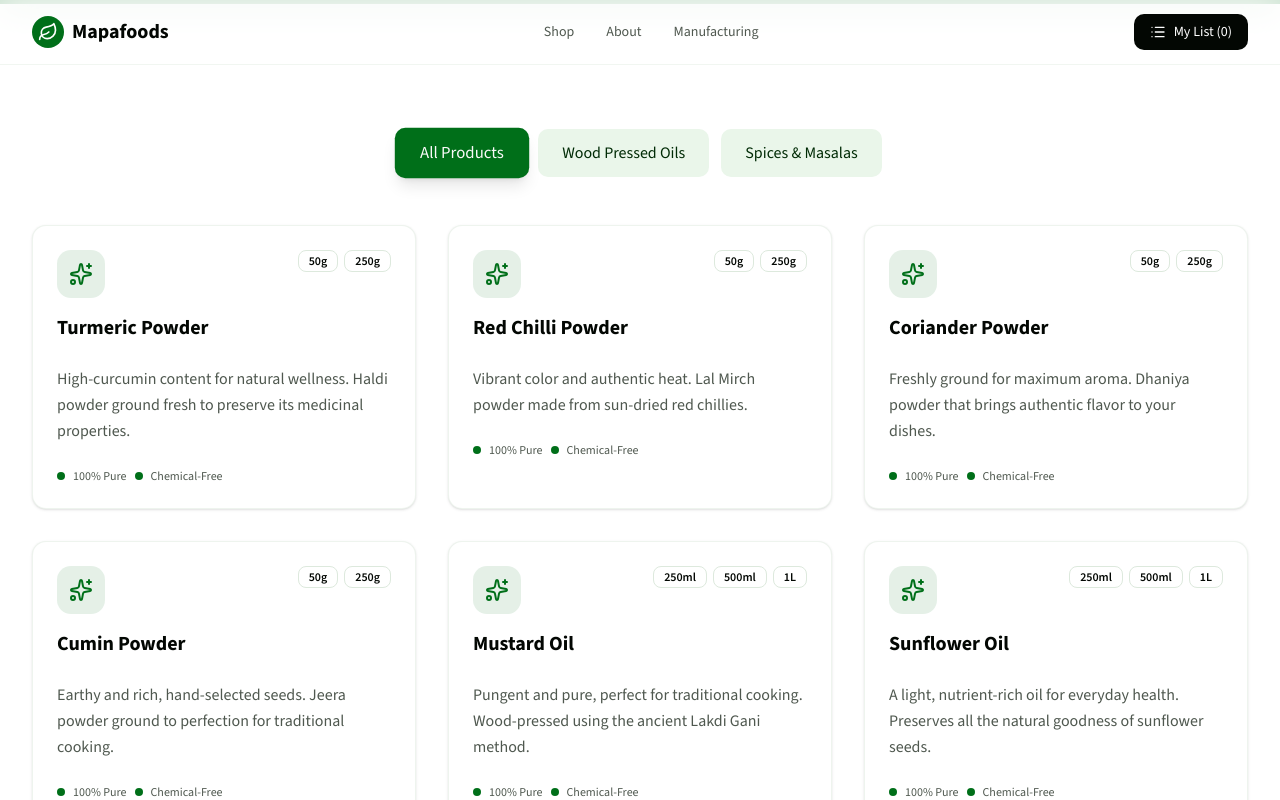
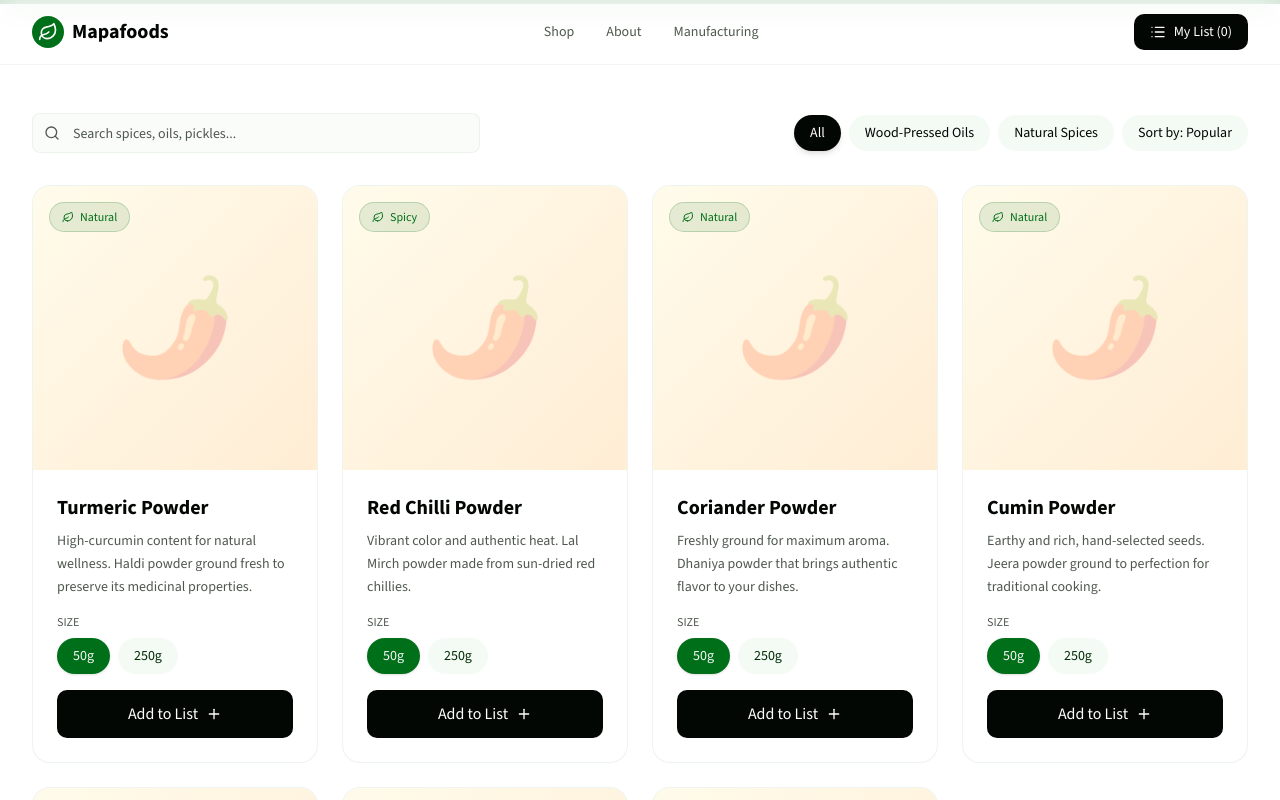
Before and after one commit to chirag3003/mapafoods, a Next.js app: page /shop in a window 1280 px wide. Shown: the top 800 px of the page. Built offline with nearby package versions, Linux system fonts and the light colour scheme.

Commit message:
Redesign shop page to match reference design with search and new product cards
Co-authored-by: chirag3003 <68195580+chirag3003@users.noreply.github.com>

```diff
--- a/src/app/shop/page.tsx
+++ b/src/app/shop/page.tsx
@@ -1,61 +1,95 @@
 "use client";
 
 import { motion } from "framer-motion";
+import { Search } from "lucide-react";
 import { useState } from "react";
 import { ProductCard } from "@/components/product-card";
+import { Input } from "@/components/ui/input";
 import { products } from "@/lib/products";
 
 type Category = "all" | "oils" | "spices";
 
 const categories = [
-  { id: "all" as Category, label: "All Products" },
-  { id: "oils" as Category, label: "Wood Pressed Oils" },
-  { id: "spices" as Category, label: "Spices & Masalas" },
+  { id: "all" as Category, label: "All" },
+  { id: "oils" as Category, label: "Wood-Pressed Oils" },
+  { id: "spices" as Category, label: "Natural Spices" },
 ];
 
 export default function ShopPage() {
   const [selectedCategory, setSelectedCategory] = useState<Category>("all");
+  const [searchQuery, setSearchQuery] = useState("");
 
-  const filteredProducts =
-    selectedCategory === "all"
-      ? products
-      : products.filter((p) => p.category === selectedCategory);
+  const filteredProducts = products.filter((product) => {
+    const matchesCategory =
+      selectedCategory === "all" || product.category === selectedCategory;
+    const matchesSearch =
+      searchQuery === "" ||
+      product.name.toLowerCase().includes(searchQuery.toLowerCase()) ||
+      product.description.toLowerCase().includes(searchQuery.toLowerCase());
+    return matchesCategory && matchesSearch;
+  });
 
   return (
     <main className="flex min-h-screen flex-col bg-background">
-      <div className="container mx-auto px-4 sm:px-6 lg:px-8 py-12 md:py-16">
-        {/* Category Filter Buttons */}
-        <motion.div
-          initial={{ opacity: 0, y: 20 }}
-          animate={{ opacity: 1, y: 0 }}
-          transition={{ duration: 0.5 }}
-          className="flex flex-wrap gap-3 mb-12 justify-center"
-        >
+      <div className="container mx-auto px-4 sm:px-6 lg:px-8 py-8 md:py-12">
+        {/* Search and Filter Section */}
+        <div className="mb-8 space-y-4">
+          <div className="flex flex-col lg:flex-row gap-4 items-start lg:items-center justify-between">
+            {/* Search Bar */}
+            <div className="relative w-full lg:max-w-md">
+              <Search className="absolute left-3 top-1/2 transform -translate-y-1/2 h-4 w-4 text-muted-foreground" />
+              <Input
+                type="text"
+                placeholder="Search spices, oils, pickles..."
+                value={searchQuery}
+                onChange={(e) => setSearchQuery(e.target.value)}
+                className="pl-10 bg-secondary/30 border-border/50"
+              />
+            </div>
+
+            {/* Category Pills */}
+            <div className="flex flex-wrap gap-2 items-center">
               {categories.map((category) => (
                 <button
                   key={category.id}
                   onClick={() => setSelectedCategory(category.id)}
                   type="button"
-              className={`px-6 py-3 rounded-lg font-medium transition-all duration-300 ${
+                  className={`px-4 py-2 rounded-full text-sm font-medium transition-all duration-300 ${
                     selectedCategory === category.id
-                  ? "bg-primary text-primary-foreground shadow-lg scale-105"
-                  : "bg-secondary text-secondary-foreground hover:bg-secondary/80 hover:scale-105"
+                      ? "bg-foreground text-background shadow-md"
+                      : "bg-secondary/50 text-foreground hover:bg-secondary"
                   }`}
                 >
                   {category.label}
                 </button>
               ))}
-        </motion.div>
+
+              {/* Sort by dropdown placeholder */}
+              <div className="flex items-center gap-2 px-4 py-2 rounded-full bg-secondary/50 text-sm font-medium text-foreground">
+                <span>Sort by: Popular</span>
+              </div>
+            </div>
+          </div>
+        </div>
 
         {/* Products Grid */}
         <motion.div
           layout
-          className="grid grid-cols-1 md:grid-cols-2 lg:grid-cols-3 gap-6 lg:gap-8"
+          className="grid grid-cols-1 sm:grid-cols-2 lg:grid-cols-3 xl:grid-cols-4 gap-6"
         >
           {filteredProducts.map((product, index) => (
             <ProductCard key={product.id} product={product} index={index} />
           ))}
         </motion.div>
+
+        {/* No Results */}
+        {filteredProducts.length === 0 && (
+          <div className="text-center py-16">
+            <p className="text-muted-foreground text-lg">
+              No products found matching your search.
+            </p>
+          </div>
+        )}
       </div>
     </main>
   );
--- a/src/components/product-card.tsx
+++ b/src/components/product-card.tsx
@@ -1,16 +1,8 @@
 "use client";
 
 import { motion } from "framer-motion";
-import { Sparkles } from "lucide-react";
-import { Badge } from "@/components/ui/badge";
-import {
-  Card,
-  CardContent,
-  CardDescription,
-  CardFooter,
-  CardHeader,
-  CardTitle,
-} from "@/components/ui/card";
+import { Leaf, Plus } from "lucide-react";
+import { useState } from "react";
 import type { Product } from "@/lib/products";
 
 interface ProductCardProps {
@@ -19,45 +11,75 @@ interface ProductCardProps {
 }
 
 export function ProductCard({ product, index }: ProductCardProps) {
+  const [selectedSize, setSelectedSize] = useState<string>(product.sizes[0]);
+
   return (
     <motion.div
       initial={{ opacity: 0, y: 20 }}
       whileInView={{ opacity: 1, y: 0 }}
       viewport={{ once: true, margin: "-50px" }}
       transition={{ duration: 0.5, delay: index * 0.1 }}
+      className="bg-card rounded-2xl overflow-hidden border border-border/50 hover:shadow-xl transition-all duration-300 hover:-translate-y-1"
     >
-      <Card className="group h-full border-border/50 hover:border-primary/30 transition-all duration-300 hover:shadow-lg hover:-translate-y-1">
-        <CardHeader>
-          <div className="flex items-start justify-between gap-2 mb-2">
-            <div className="h-12 w-12 rounded-xl bg-primary/10 flex items-center justify-center group-hover:bg-primary/20 transition-colors shrink-0">
-              <Sparkles className="h-6 w-6 text-primary" />
-            </div>
-            <div className="flex flex-wrap gap-1.5 justify-end">
-              {product.sizes.map((size) => (
-                <Badge key={size} variant="outline" className="text-xs">
-                  {size}
-                </Badge>
-              ))}
-            </div>
+      {/* Product Image */}
+      <div className="relative aspect-square bg-gradient-to-br from-amber-50 to-orange-100 dark:from-slate-800 dark:to-slate-900 p-8 flex items-center justify-center">
+        {/* Badge */}
+        {product.badge && (
+          <div className="absolute top-4 left-4 bg-primary/10 text-primary px-3 py-1.5 rounded-full text-xs font-medium flex items-center gap-1.5 border border-primary/20">
+            <Leaf className="h-3 w-3" />
+            <span>{product.badge}</span>
           </div>
-          <CardTitle className="text-xl font-bold">{product.name}</CardTitle>
-        </CardHeader>
-        <CardContent>
-          <CardDescription className="text-base leading-relaxed">
+        )}
+
+        {/* Placeholder for product image - using icon for now */}
+        <div className="text-8xl opacity-20">
+          {product.category === "oils" ? "🫗" : "🌶️"}
+        </div>
+      </div>
+
+      {/* Product Info */}
+      <div className="p-6 space-y-4">
+        <div>
+          <h3 className="text-xl font-bold text-foreground mb-2">
+            {product.name}
+          </h3>
+          <p className="text-sm text-muted-foreground leading-relaxed">
             {product.description}
-          </CardDescription>
-        </CardContent>
-        <CardFooter className="flex items-center gap-2">
-          <div className="flex items-center gap-2 text-xs text-muted-foreground">
-            <div className="h-2 w-2 rounded-full bg-primary" />
-            <span className="font-medium">100% Pure</span>
+          </p>
+        </div>
+
+        {/* Size Selection */}
+        <div className="space-y-2">
+          <p className="text-xs font-medium text-muted-foreground uppercase">
+            Size
+          </p>
+          <div className="flex flex-wrap gap-2">
+            {product.sizes.map((size) => (
+              <button
+                key={size}
+                type="button"
+                onClick={() => setSelectedSize(size)}
+                className={`px-4 py-2 rounded-full text-sm font-medium transition-all ${
+                  selectedSize === size
+                    ? "bg-primary text-primary-foreground shadow-sm"
+                    : "bg-secondary/50 text-secondary-foreground hover:bg-secondary"
+                }`}
+              >
+                {size}
+              </button>
+            ))}
           </div>
-          <div className="flex items-center gap-2 text-xs text-muted-foreground">
-            <div className="h-2 w-2 rounded-full bg-primary" />
-            <span className="font-medium">Chemical-Free</span>
-          </div>
-        </CardFooter>
-      </Card>
+        </div>
+
+        {/* Add to List Button */}
+        <button
+          type="button"
+          className="w-full flex items-center justify-center gap-2 bg-foreground text-background py-3 rounded-lg font-medium hover:bg-foreground/90 transition-colors"
+        >
+          Add to List
+          <Plus className="h-4 w-4" />
+        </button>
+      </div>
     </motion.div>
   );
 }
--- /dev/null
+++ b/src/components/ui/input.tsx
@@ -0,0 +1,21 @@
+import type * as React from "react";
+
+import { cn } from "@/lib/utils";
+
+export interface InputProps
+  extends React.InputHTMLAttributes<HTMLInputElement> {}
+
+const Input = ({ className, type, ...props }: InputProps) => {
+  return (
+    <input
+      type={type}
+      className={cn(
+        "flex h-10 w-full rounded-md border border-input bg-background px-3 py-2 text-sm ring-offset-background file:border-0 file:bg-transparent file:text-sm file:font-medium file:text-foreground placeholder:text-muted-foreground focus-visible:outline-none focus-visible:ring-2 focus-visible:ring-ring focus-visible:ring-offset-2 disabled:cursor-not-allowed disabled:opacity-50",
+        className,
+      )}
+      {...props}
+    />
+  );
+};
+
+export { Input };
--- a/src/lib/products.ts
+++ b/src/lib/products.ts
@@ -5,6 +5,8 @@ export interface Product {
   sizes: string[];
   category: "spices" | "oils";
   available: boolean;
+  badge?: string;
+  image?: string;
 }
 
 export const products: Product[] = [
@@ -17,6 +19,7 @@ export const products: Product[] = [
     sizes: ["50g", "250g"],
     category: "spices",
     available: true,
+    badge: "Natural",
   },
   {
     id: "red-chilli-powder",
@@ -26,6 +29,7 @@ export const products: Product[] = [
     sizes: ["50g", "250g"],
     category: "spices",
     available: true,
+    badge: "Spicy",
   },
   {
     id: "coriander-powder",
@@ -35,6 +39,7 @@ export const products: Product[] = [
     sizes: ["50g", "250g"],
     category: "spices",
     available: true,
+    badge: "Natural",
   },
   {
     id: "cumin-powder",
@@ -44,6 +49,7 @@ export const products: Product[] = [
     sizes: ["50g", "250g"],
     category: "spices",
     available: true,
+    badge: "Natural",
   },
 
   // Wood Pressed Oils
@@ -55,6 +61,7 @@ export const products: Product[] = [
     sizes: ["250ml", "500ml", "1L"],
     category: "oils",
     available: true,
+    badge: "Cold Pressed",
   },
   {
     id: "sunflower-oil",
@@ -64,6 +71,7 @@ export const products: Product[] = [
     sizes: ["250ml", "500ml", "1L"],
     category: "oils",
     available: true,
+    badge: "Cold Pressed",
   },
   {
     id: "coconut-oil",
@@ -73,6 +81,7 @@ export const products: Product[] = [
     sizes: ["250ml", "500ml", "1L"],
     category: "oils",
     available: true,
+    badge: "Vegan",
   },
 ];
 
```
Lines whose indentation alone changed are shown as unchanged.
